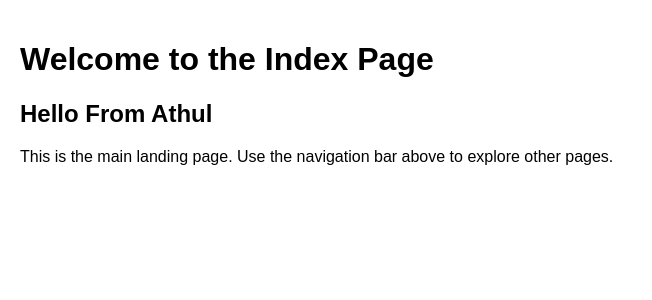
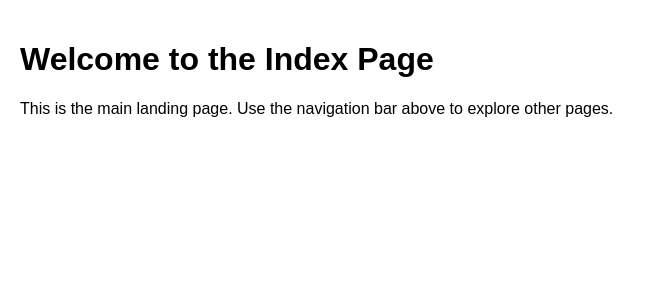
Before and after one commit to athula004/parksystem, a PHP site: page / in a window 1280 px wide. Shown: the part 66-366 px from the top of the page, without its empty margins (0-652 px from the left). Run offline with PHP 8.4, Linux system fonts and the light colour scheme.

Commit message:
structureupdated

```diff
--- a/index.php
+++ b/index.php
@@ -46,7 +46,6 @@
 
     <div class="content">
         <h1>Welcome to the Index Page</h1>
-        <h2>Hello From Athul</h2>
         <p>This is the main landing page. Use the navigation bar above to explore other pages.</p>
     </div>
 
```
Also changed, not shown: client/clientdashboard.php (added), industry/industrydashboard.php (added), staff/staffdashboard.php (added).
